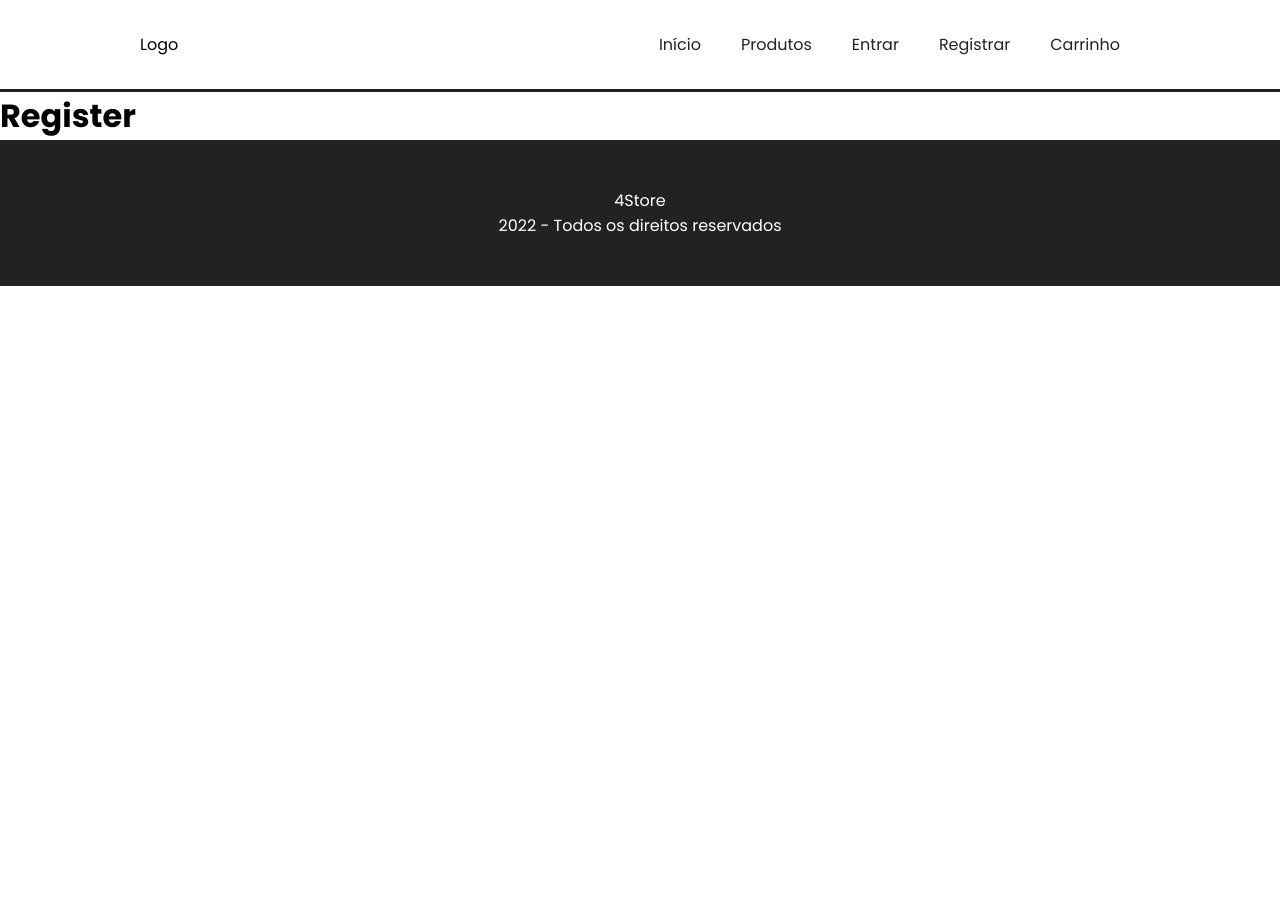
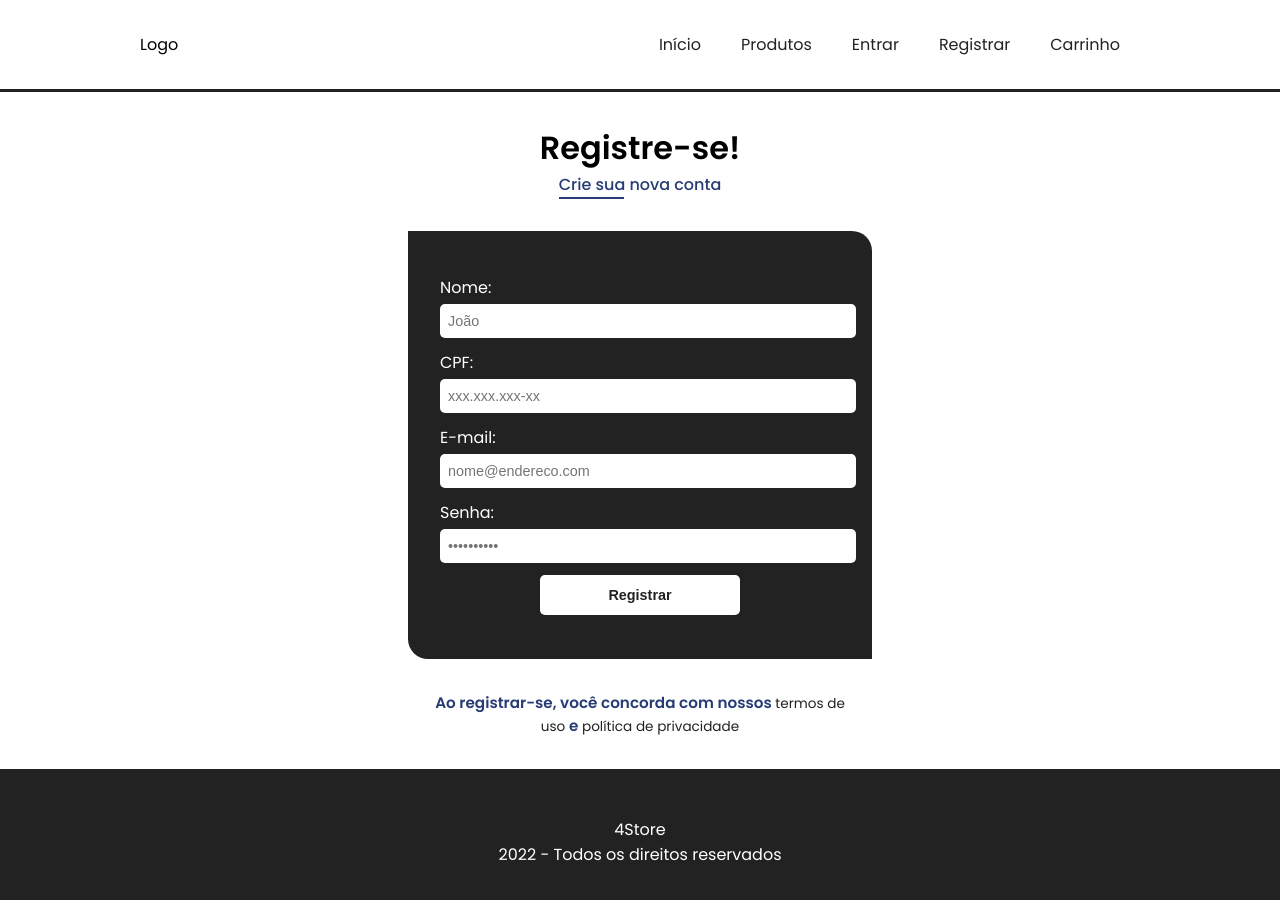
Before and after one commit to RyanMatheuZ/4-store, a React (Create React App) app: page /register in a window 1280 px wide. Shown: the top 900 px of the page. Before the commit the page ends 800 px from the top, so only its background shows below. Built offline with nearby package versions, Linux system fonts and the light colour scheme.

Commit message:
Developed forms

```diff
--- /dev/null
+++ b/src/forms.css
@@ -0,0 +1,94 @@
+/* HEADER FORM */
+.header-form {
+	margin-top: 2rem;
+}
+
+.header-form__title {
+	font-weight: 600;
+	text-align: center;
+}
+
+.header-form__text {
+	color: var(--blue);
+	font-weight: 500;
+	margin: 0 auto;
+	width: fit-content;
+}
+
+.header-form__text::after {
+	background-color: var(--blue);
+	content: "";
+	display: block;
+	height: 2px;
+	width: 40%;
+}
+
+/* FORM  */
+form {
+	background-color: var(--black);
+	border-radius: 0 20px 0 20px;
+	margin: 2rem auto;
+	max-width: 400px;
+	padding: 2rem;
+	width: 100%;
+}
+
+.form__box {
+	margin-block: 0.75rem;
+}
+
+.form__label {
+	color: var(--white);
+	display: block;
+	margin-bottom: 0.25rem;
+}
+
+.form__input {
+	border-radius: 5px;
+	border: none;
+	font-size: 1rem;
+	padding: 0.5rem;
+	width: 100%;
+}
+
+.form__input::placeholder {
+	font-size: 0.9rem;
+}
+
+.form__input:focus {
+	outline: 2.5px solid var(--gray);
+}
+
+.form__button {
+	align-items: center;
+	background-color: var(--white);
+	border-radius: 5px;
+	border: none;
+	color: var(--black);
+	display: flex;
+	font-size: 0.9rem;
+	font-weight: 700;
+	justify-content: center;
+	margin: 0 auto;
+	padding: 0.75rem 2rem;
+	width: 50%;
+}
+
+/* WARNING */
+.warning {
+	margin-bottom: 2rem;
+	text-align: center;
+}
+
+.warning__text {
+	color: var(--black);
+	font-size: 0.85rem;
+	font-weight: 400;
+}
+
+.warning__link,
+.warning__span {
+	color: var(--blue);
+	font-size: 0.95rem;
+	font-weight: 600;
+}
--- a/src/index.css
+++ b/src/index.css
@@ -1,15 +1,21 @@
 @import url('https://fonts.googleapis.com/css2?family=Poppins:wght@300;400;500;600;700&display=swap');
 
+/* COLORS */
 :root {
 	--black: #222;
+	--blue: #273C75;
+	--gray: #636E72;
 	--white: #FFF;
 }
 
+/* CSS RESET */
 * {
 	margin: 0;
 	padding: 0;
 }
 
+
+/* DEFAULT */
 html,
 body {
     font-family: 'Poppins', sans-serif;
@@ -36,6 +42,19 @@ a {
 	text-decoration: none;
 }
 
+a,
+button {
+	cursor: pointer;
+}
+
+input {
+	outline: none;
+}
+
+input[type="number"]::-webkit-inner-spin-button {
+	display: none;
+}
+
 .container {
 	margin: 0 auto;
 	max-width: 1000px;
--- a/src/views/Login/index.jsx
+++ b/src/views/Login/index.jsx
@@ -1,7 +1,9 @@
+import { Link } from 'react-router-dom'
+
 import Header from '../../components/Header'
 import Footer from '../../components/Footer'
 
-import './login.css'
+import '../../forms.css'
 
 export default function Login() {
 	return (
@@ -9,7 +11,61 @@ export default function Login() {
 			<Header />
 
 			<main>
-				<h1>Login</h1>
+				<div className="container">
+					<header className="header-form">
+						<h1 className="header-form__title">
+							Olá novamente!
+						</h1>
+
+						<p className="header-form__text">
+							Entre em sua conta
+						</p>
+					</header>
+
+					<form className="form">
+						<div className="form__box">
+							<label htmlFor="email" className="form__label">
+								E-mail:
+							</label>
+
+							<input
+								type="text"
+								id="email"
+								placeholder="nome@endereco.com"
+								className="form__input"
+							/>
+						</div>
+
+						<div className="form__box">
+							<label htmlFor="password" className="form__label">
+								Senha:
+							</label>
+
+							<input
+								type="password"
+								id="password"
+								placeholder="••••••••••"
+								className="form__input"
+							/>
+						</div>
+
+						<div className="form__box">
+							<button className="form__button">
+								Entrar
+							</button>
+						</div>
+					</form>
+
+					<div className="warning">
+						<p className="warning__text">
+							Não possui uma conta ainda?
+						</p>
+
+						<Link to="/register" className="warning__link">
+							Criar uma agora
+						</Link>
+					</div>
+				</div>
 			</main>
 
 			<Footer />
--- a/src/views/Register/index.jsx
+++ b/src/views/Register/index.jsx
@@ -1,7 +1,7 @@
 import Header from '../../components/Header'
 import Footer from '../../components/Footer'
 
-import './register.css'
+import '../../forms.css'
 
 export default function Register() {
 	return (
@@ -9,7 +9,83 @@ export default function Register() {
 			<Header />
 
 			<main>
-				<h1>Register</h1>
+				<div className="container">
+					<header className="header-form">
+						<h1 className="header-form__title">
+							Registre-se!
+						</h1>
+
+						<p className="header-form__text">
+							Crie sua nova conta
+						</p>
+					</header>
+
+					<form className="form">
+						<div className="form__box">
+							<label htmlFor="name" className="form__label">
+								Nome:
+							</label>
+
+							<input
+								type="text"
+								id="name"
+								placeholder="João"
+								className="form__input"
+							/>
+						</div>
+
+						<div className="form__box">
+							<label htmlFor="person-id" className="form__label">
+								CPF:
+							</label>
+
+							<input
+								type="number"
+								id="person-id"
+								placeholder="xxx.xxx.xxx-xx"
+								className="form__input"
+							/>
+						</div>
+
+						<div className="form__box">
+							<label htmlFor="email" className="form__label">
+								E-mail:
+							</label>
+
+							<input
+								type="text"
+								id="email"
+								placeholder="nome@endereco.com"
+								className="form__input"
+							/>
+						</div>
+
+						<div className="form__box">
+							<label htmlFor="password" className="form__label">
+								Senha:
+							</label>
+
+							<input
+								type="password"
+								id="password"
+								placeholder="••••••••••"
+								className="form__input"
+							/>
+						</div>
+
+						<div className="form__box">
+							<button className="form__button">
+								Registrar
+							</button>
+						</div>
+					</form>
+
+					<div className="warning">
+						<p className="warning__text">
+							<span className="warning__span">Ao registrar-se, você concorda com nossos</span> termos de <br /> uso <span className="warning__span">e</span> política de privacidade
+						</p>
+					</div>
+				</div>
 			</main>
 
 			<Footer />
```
Also changed, not shown: src/views/Login/login.css (deleted), src/views/Register/register.css (deleted).
